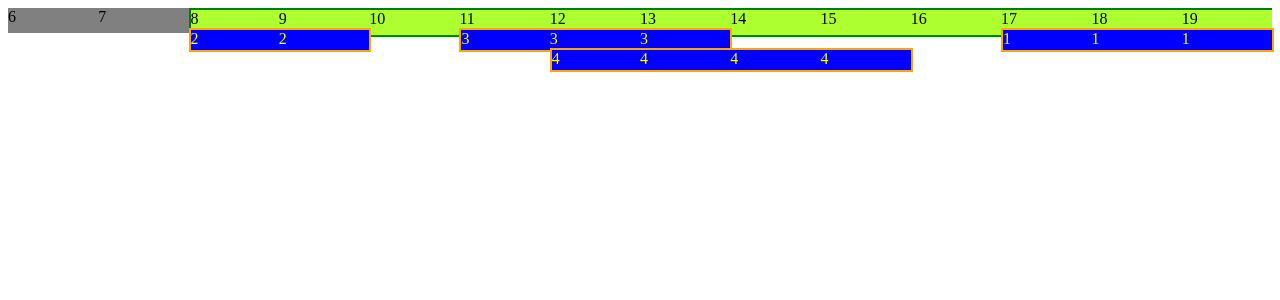
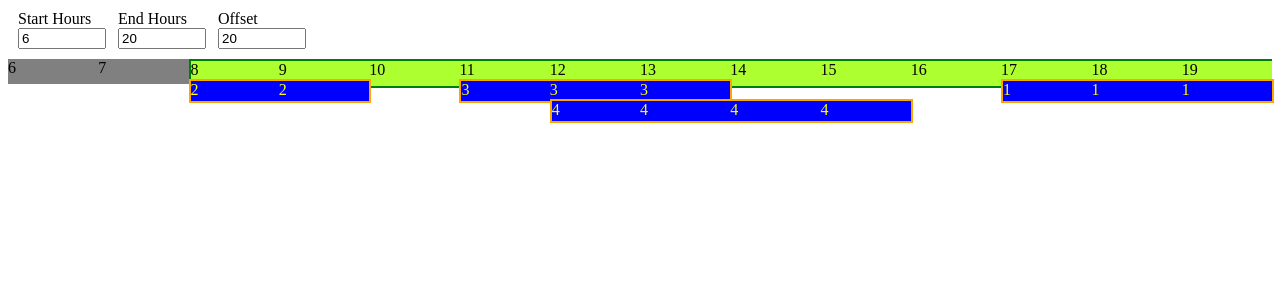
Before and after one commit to StevenUS/schedule, an Angular app: page / in a window 1280 px wide. Shown: the top 300 px of the page. Built offline with nearby package versions, Linux system fonts and the light colour scheme.

Commit message:
schedule controls to adjust start hour, end hour and offset

```diff
--- a/src/app/app.component.html
+++ b/src/app/app.component.html
@@ -1,3 +1,5 @@
+<app-controls></app-controls>
+
 <div *ngFor="let day of days">
 	<app-day [day]=day></app-day>
 </div>
--- a/src/app/app.module.ts
+++ b/src/app/app.module.ts
@@ -4,11 +4,13 @@ import { NgModule } from '@angular/core';
 import { AppComponent } from './app.component';
 import { DayComponent } from './day/day.component';
 import {CalendarService} from './services/calendar.service';
+import { ControlsComponent } from './controls/controls.component';
 
 @NgModule({
     declarations: [
         AppComponent,
         DayComponent,
+        ControlsComponent,
     ],
     imports: [
         BrowserModule
--- /dev/null
+++ b/src/app/controls/controls.component.css
@@ -0,0 +1,16 @@
+.controls {
+    display: flex;
+    margin: 10px;
+}
+
+.controls > div {
+    width: 100px;
+}
+
+label {
+    display: block;
+}
+
+input {
+    width: 80%;
+}
--- /dev/null
+++ b/src/app/controls/controls.component.html
@@ -0,0 +1,16 @@
+<div class="controls">
+    <div>
+        <label>Start Hours</label>
+        <input #startHour (change)="setStartHour($event)" type="number" min="0">
+    </div>
+
+    <div>
+        <label>End Hours</label>
+        <input #endHour (change)="setEndHour($event)" type="number" max="24">
+    </div>
+
+    <div>
+        <label>Offset</label>
+        <input #offset (change)="setOffset($event)" type="number">
+    </div>
+</div>
--- /dev/null
+++ b/src/app/controls/controls.component.ts
@@ -0,0 +1,45 @@
+import { Component, OnInit, ViewChild, AfterViewInit, ElementRef } from '@angular/core';
+import {CalendarService} from '../services/calendar.service';
+
+@Component({
+    selector: 'app-controls',
+    templateUrl: './controls.component.html',
+    styleUrls: ['./controls.component.css']
+})
+export class ControlsComponent implements OnInit, AfterViewInit {
+
+    @ViewChild('startHour') startHour: ElementRef;
+    @ViewChild('endHour') endHour: ElementRef;
+    @ViewChild('offset') offset: ElementRef;
+
+    constructor(private calendarService: CalendarService) {
+
+    }
+
+    ngOnInit(): void {
+    }
+
+    ngAfterViewInit(): void {
+        this.startHour.nativeElement.value = this.calendarService.dayConfig.getValue().startHour;
+        this.endHour.nativeElement.value = this.calendarService.dayConfig.getValue().endHour;
+        this.offset.nativeElement.value = this.calendarService.dayConfig.getValue().appointmentOffset;
+    }
+
+    setStartHour(event) {
+        const dayConfig = this.calendarService.dayConfig.getValue();
+        dayConfig.startHour = parseInt(event.originalTarget.value);
+        this.calendarService.dayConfig.next(dayConfig);
+    }
+
+    setEndHour(event) {
+        const dayConfig = this.calendarService.dayConfig.getValue();
+        dayConfig.endHour = parseInt(event.originalTarget.value);
+        this.calendarService.dayConfig.next(dayConfig);
+    }
+
+    setOffset(event) {
+        const dayConfig = this.calendarService.dayConfig.getValue();
+        dayConfig.appointmentOffset = parseInt(event.originalTarget.value);
+        this.calendarService.dayConfig.next(dayConfig);
+    }
+}
--- a/src/app/day/day.component.html
+++ b/src/app/day/day.component.html
@@ -9,13 +9,8 @@
         <div *ngFor="let section of interval.appointmentSections"
               class="appointment-section"
               [ngClass]="{'appointment-section-start': section.start, 'appointment-section-end': section.end}"
-              [ngStyle]="{'top': 20 * getOffset(section.id) + 'px'}">
+              [ngStyle]="{'top': getConfiguredOffset() * getOffset(section.id) + 'px'}">
             {{section.id}}
         </div>
     </div>
-    <div>
-        <div *ngFor="let appointment of appointments"
-              class="appointment">
-        </div>
-    </div>
 </div>
--- a/src/app/day/day.component.ts
+++ b/src/app/day/day.component.ts
@@ -3,6 +3,7 @@ import {CalendarService} from '../services/calendar.service';
 import {Day} from '../models/day';
 import {Appointment} from '../models/appointment';
 import {Interval} from './models/interval';
+import {DayConfig} from '../models/day-config';
 
 @Component({
     selector: 'app-day',
@@ -29,12 +30,18 @@ export class DayComponent implements OnInit {
     intervals: Interval[] = [];
 
     constructor(private calendarService: CalendarService) {
-        this.startCal = this.calendarService.dayConfig.startHour;
-        this.endCal = this.calendarService.dayConfig.endHour;
     }
 
     ngOnInit() {
         console.log(this.day);
+
+        this.calendarService.dayConfig.asObservable().subscribe((dayConfig: DayConfig) => {
+            console.log(dayConfig)
+            this.startCal = dayConfig.startHour;
+            this.endCal = dayConfig.endHour;
+            if (this.appointments)
+                this.buildIntervals();
+        });
 
         // get a copy
         this.appointments = this.day.appointments.map((a: Appointment) => {return {...a} as Appointment;});
@@ -50,6 +57,8 @@ export class DayComponent implements OnInit {
     }
 
     private buildIntervals() {
+        this.intervals = [];
+
         // store quote offsets by id
         for (let hour = this.startCal; hour < this.endCal; hour++) {
 
@@ -83,4 +92,9 @@ export class DayComponent implements OnInit {
         return hour >= this.startShift && hour <= this.endShift;
     }
 
+    getConfiguredOffset() {
+        // console.log(this.calendarService.dayConfig.getValue())
+        return this.calendarService.dayConfig.getValue().appointmentOffset;
+    }
+
 }
--- /dev/null
+++ b/src/app/models/day-config.ts
@@ -0,0 +1,5 @@
+export interface DayConfig {
+    startHour: number;
+    endHour: number;
+    appointmentOffset: number;
+}
--- a/src/app/services/calendar.service.ts
+++ b/src/app/services/calendar.service.ts
@@ -1,16 +1,22 @@
 import { Injectable } from "@angular/core";
 import {Day} from "../models/day";
+import {BehaviorSubject} from 'rxjs';
+import {DayConfig} from '../models/day-config';
 
 @Injectable()
 export class CalendarService {
     days: Day[];
-    dayConfig = {
-        startHour: 6,
-        endHour: 20
-    };
+    dayConfig: BehaviorSubject<DayConfig> = new BehaviorSubject({} as DayConfig);
 
     constructor() {
         this.days = CalendarService.generateDays();
+        this.dayConfig.next(
+            {
+                startHour: 6,
+                endHour: 20,
+                appointmentOffset: 20
+            }
+        );
     }
 
     private static generateDays() {
```
